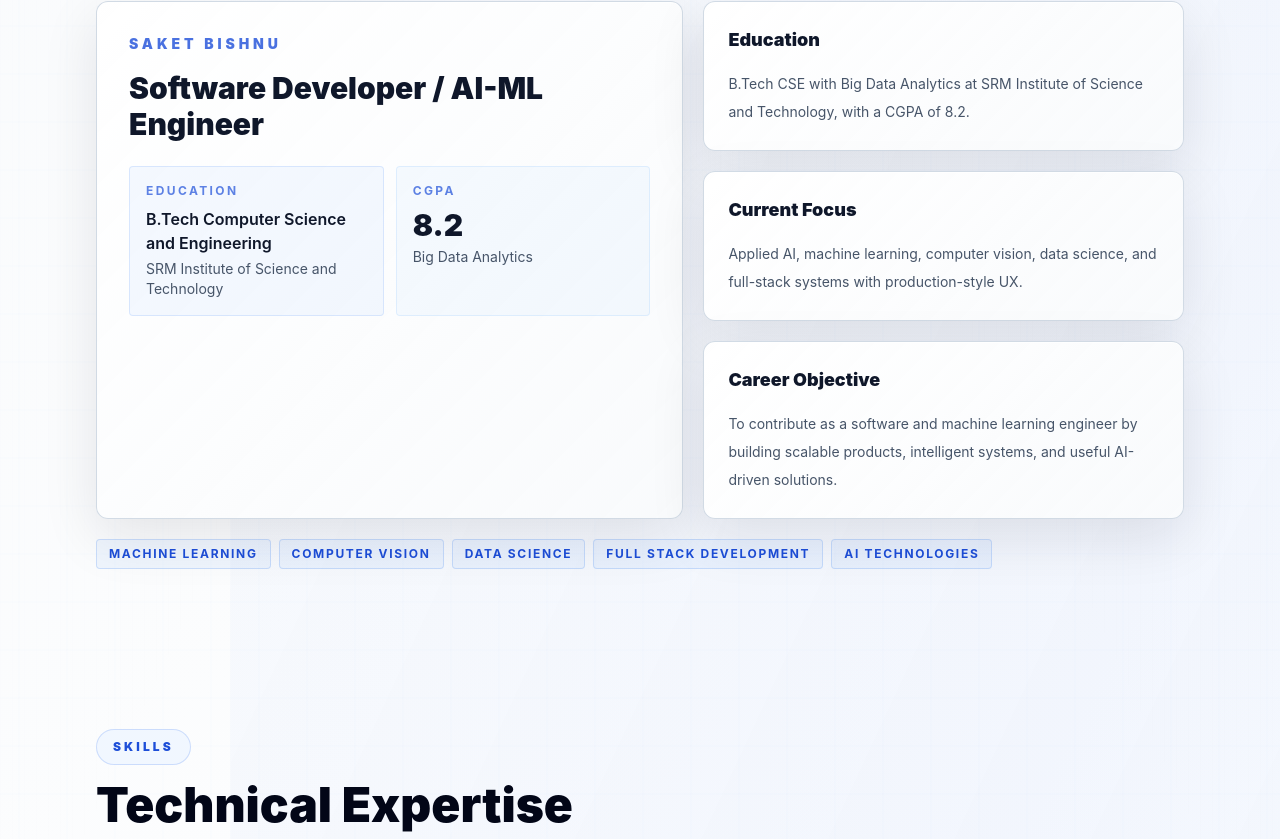
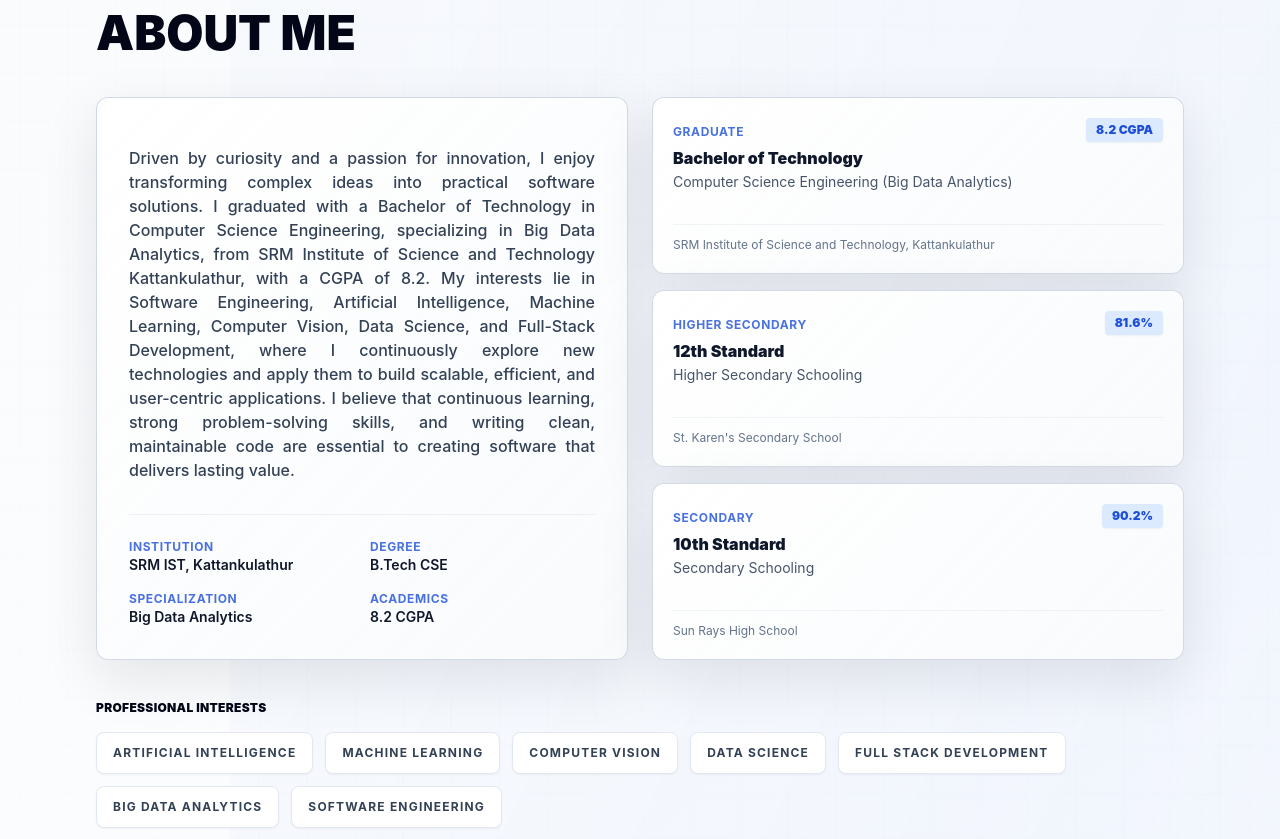
Before and after one commit to Saketbishnu/Saket-Bishnu, a React (Vite) app in the folder client/: page / in a window 1280 px wide. Shown: the part 1001-1840 px from the top of the page. Built offline with nearby package versions, Linux system fonts and the light colour scheme; no server answers.

Commit message:
Added About Section

```diff
--- a/client/src/components/sections/About.jsx
+++ b/client/src/components/sections/About.jsx
@@ -11,67 +11,106 @@ export default function About() {
       title={profile.about.title}
       description={profile.about.description}
     >
-      <div className="grid min-w-0 gap-4 sm:gap-5 lg:grid-cols-[1.1fr_0.9fr]">
-        <GlassCard as={motion.div} variants={fadeUp} className="min-w-0 p-4 sm:p-8">
-          <p className="break-words text-xs font-black uppercase tracking-[0.2em] text-blue-700/80 sm:text-sm sm:tracking-[0.28em]">
-            {profile.name}
-          </p>
-          <h3 className="mt-4 break-words text-xl font-black text-slate-900 sm:text-3xl">
-            {profile.roles.join(' / ')}
-          </h3>
-          <p className="mt-5 leading-8 text-slate-700">{profile.currentFocus}</p>
-          <div className="mt-6 grid gap-3 sm:grid-cols-2">
-            <div className="rounded border border-blue-500/15 bg-blue-500/[0.05] p-4">
-              <p className="text-xs font-bold uppercase tracking-[0.2em] text-blue-700/70">
-                Education
-              </p>
-              <p className="mt-2 font-semibold text-slate-900">
-                {profile.education.degree}
-              </p>
-              <p className="mt-1 text-sm text-slate-600">
-                {profile.education.institute}
-              </p>
+      <div className="grid min-w-0 gap-6 lg:grid-cols-2">
+        {/* Left Column: Professional Introduction */}
+        <GlassCard as={motion.div} variants={fadeUp} className="min-w-0 p-5 sm:p-8 flex flex-col justify-between h-full">
+          <div>
+            <h3 className="text-xl font-black text-slate-900 sm:text-2xl mb-4">
+
+            </h3>
+            <div className="space-y-5 text-slate-700 text-sm sm:text-base leading-8">
+  {profile.about.introduction.split('\n\n').map((para, i) => (
+    <p
+      key={i}
+      className="text-justify font-medium"
+    >
+      {para}
+    </p>
+  ))}
+</div>
+          </div>
+
+          <div className="mt-8 pt-6 border-t border-slate-200/60 grid grid-cols-2 gap-4 text-sm">
+            <div>
+              <span className="block text-xs font-bold uppercase tracking-wider text-blue-700/80">Institution</span>
+              <span className="font-semibold text-slate-900">SRM IST, Kattankulathur</span>
             </div>
-            <div className="rounded border border-blue-400/15 bg-blue-400/[0.05] p-4">
-              <p className="text-xs font-bold uppercase tracking-[0.2em] text-blue-700/70">
-                CGPA
-              </p>
-              <p className="mt-2 text-3xl font-black text-slate-900">
-                {profile.education.cgpa}
-              </p>
-              <p className="mt-1 text-sm text-slate-600">
-                {profile.education.specialization}
-              </p>
+            <div>
+              <span className="block text-xs font-bold uppercase tracking-wider text-blue-700/80">Degree</span>
+              <span className="font-semibold text-slate-900">B.Tech CSE</span>
+            </div>
+            <div>
+              <span className="block text-xs font-bold uppercase tracking-wider text-blue-700/80">Specialization</span>
+              <span className="font-semibold text-slate-900">Big Data Analytics</span>
+            </div>
+            <div>
+              <span className="block text-xs font-bold uppercase tracking-wider text-blue-700/80">Academics</span>
+              <span className="font-semibold text-slate-900">8.2 CGPA</span>
             </div>
           </div>
         </GlassCard>
 
-        <div className="grid gap-5">
-          {profile.about.cards.map((card, index) => (
+        {/* Right Column: Academic Journey */}
+        <div className="flex flex-col gap-4 justify-between h-full">
+          {profile.about.academicJourney.map((edu, index) => (
             <GlassCard
-              key={`${card.title}-${index}`}
+              key={`${edu.level}-${index}`}
               as={motion.div}
               variants={fadeUp}
               interactive
-              className="min-w-0 p-4 sm:p-6"
+              className="p-5 flex flex-col justify-between flex-1"
             >
-              <h3 className="text-lg font-black text-slate-900">{card.title}</h3>
-              <p className="mt-4 text-sm leading-7 text-slate-600">{card.text}</p>
+              <div className="flex justify-between items-start gap-4">
+                <div className="min-w-0">
+                  <span className="text-xs font-bold uppercase tracking-wider text-blue-700/80">
+                    {index === 0 ? 'GRADUATE' : index === 1 ? 'Higher Secondary' : 'Secondary'}
+                  </span>
+                  <h4 className="text-base font-black text-slate-900 mt-1 truncate">
+                    {edu.level}
+                  </h4>
+                  <p className="text-sm text-slate-600 mt-0.5 break-words">
+                    {edu.field}
+                  </p>
+                </div>
+                <span className="shrink-0 rounded bg-blue-100 px-2.5 py-1 text-xs font-black text-blue-700 shadow-sm">
+                  {edu.score}
+                </span>
+              </div>
+              <div className="mt-4 pt-3 border-t border-slate-200/50 text-xs text-slate-500 truncate">
+                {edu.institution}{edu.location ? `, ${edu.location}` : ''}
+              </div>
             </GlassCard>
           ))}
         </div>
       </div>
 
-      <motion.div variants={fadeUp} className="mt-5 flex flex-wrap gap-2">
-        {profile.interests.map((interest, index) => (
-          <span
-            key={`${interest}-${index}`}
-            className="max-w-full break-words rounded border border-blue-500/20 bg-blue-500/[0.06] px-3 py-1 text-xs font-bold uppercase leading-5 tracking-[0.1em] text-blue-700 sm:tracking-[0.14em]"
-          >
-            {interest}
-          </span>
-        ))}
+      {/* Professional Interests */}
+      <motion.div variants={fadeUp} className="mt-8 sm:mt-10">
+        <h3 className="text-lg font-black text-slate-950 mb-4 tracking-wide uppercase text-xs text-blue-700/80">
+          Professional Interests
+        </h3>
+        <div className="flex flex-wrap gap-2 sm:gap-3">
+          {profile.about.interests.map((interest, index) => (
+            <motion.div
+              key={`${interest}-${index}`}
+              whileHover={{ y: -2, scale: 1.02 }}
+              className="rounded-lg border border-slate-200 bg-white px-4 py-2.5 text-xs font-bold uppercase leading-5 tracking-[0.1em] text-slate-700 shadow-sm transition hover:border-blue-500/30 hover:text-blue-700"
+            >
+              {interest}
+            </motion.div>
+          ))}
+        </div>
       </motion.div>
+
+      {/* Career Goal */}
+      <GlassCard as={motion.div} variants={fadeUp} className="mt-8 sm:mt-10 p-6 sm:p-8">
+        <h3 className="text-lg font-black text-slate-950 mb-4 tracking-wide uppercase text-xs text-blue-700/80">
+          Career Goal
+        </h3>
+        <p className="leading-8 text-slate-700 text-sm sm:text-base">
+          {profile.about.careerGoal}
+        </p>
+      </GlassCard>
     </Section>
   );
 }
--- a/client/src/data/profile.js
+++ b/client/src/data/profile.js
@@ -1,10 +1,10 @@
 export const profile = {
   name: 'Saket Bishnu',
   roles: ['Software Developer', 'AI-ML Engineer'],
-  heroKicker: 'Software Developer / AI-ML Engineer  ',
+  heroKicker: 'Software Developer',
   heroTitle: 'Building AI products, full-stack applications, and intelligent software experiences.',
   heroDescription:
-    'Software Developer with a focus on machine learning, computer vision, RAG Pipline, and big data analytics. I design and build products that combine clean interfaces with reliable ML pipelines and production-grade backends.',
+   'Passionate about transforming ideas into impactful software solutions. I design and build products that combine clean interfaces with reliable ML pipelines and production-grade backends, delivering scalable, user-focused applications powered by modern technologies.',
   education: {
     degree: 'B.Tech Computer Science and Engineering',
     specialization: 'Big Data Analytics',
@@ -12,11 +12,14 @@ export const profile = {
     cgpa: '8.2'
   },
   interests: [
+    'Artificial Intelligence',
     'Machine Learning',
     'Computer Vision',
     'Data Science',
     'Full Stack Development',
-    'AI Technologies'
+    'Big Data Analytics',
+    'Cloud Computing',
+    'Software Engineering'
   ],
   currentFocus:
     '',
@@ -40,23 +43,42 @@ export const profile = {
   },
   about: {
     eyebrow: 'About',
-    title: ' ',
-    description:
-      '',
-    cards: [
+    title: 'ABOUT ME',
+    description: '',
+    introduction: 'Driven by curiosity and a passion for innovation, I enjoy transforming complex ideas into practical software solutions. I graduated with a Bachelor of Technology in Computer Science Engineering, specializing in Big Data Analytics, from SRM Institute of Science and Technology Kattankulathur, with a CGPA of 8.2. My interests lie in Software Engineering, Artificial Intelligence, Machine Learning, Computer Vision, Data Science, and Full-Stack Development, where I continuously explore new technologies and apply them to build scalable, efficient, and user-centric applications. I believe that continuous learning, strong problem-solving skills, and writing clean, maintainable code are essential to creating software that delivers lasting value.',
+    academicJourney: [
       {
-        title: 'Education',
-        text: 'B.Tech CSE with Big Data Analytics at SRM Institute of Science and Technology, with a CGPA of 8.2.'
+        level: 'Bachelor of Technology',
+        field: 'Computer Science Engineering (Big Data Analytics)',
+        institution: 'SRM Institute of Science and Technology',
+        location: 'Kattankulathur',
+        score: '8.2 CGPA'
       },
       {
-        title: 'Current Focus',
-        text: 'Applied AI, machine learning, computer vision, data science, and full-stack systems with production-style UX.'
+        level: '12th Standard',
+        field: 'Higher Secondary Schooling',
+        institution: "St. Karen's Secondary School",
+        location: '',
+        score: '81.6%'
       },
       {
-        title: 'Career Objective',
-        text: 'To contribute as a software and machine learning engineer by building scalable products, intelligent systems, and useful AI-driven solutions.'
+        level: '10th Standard',
+        field: 'Secondary Schooling',
+        institution: 'Sun Rays High School',
+        location: '',
+        score: '90.2%'
       }
-    ]
+    ],
+    interests: [
+      'Artificial Intelligence',
+      'Machine Learning',
+      'Computer Vision',
+      'Data Science',
+      'Full Stack Development',
+      'Big Data Analytics',
+      'Software Engineering'
+    ],
+    careerGoal: 'I am seeking opportunities as a Software Engineer or AI/ML Engineer where I can contribute to meaningful products, solve real-world technical challenges, collaborate with experienced teams, and continuously grow my expertise in software engineering, artificial intelligence, machine learning, and scalable system development.'
   },
    achievements: [
 'Built scalable full-stack applications using MERN, integrating secure authentication, APIs, and cloud databases',
```
